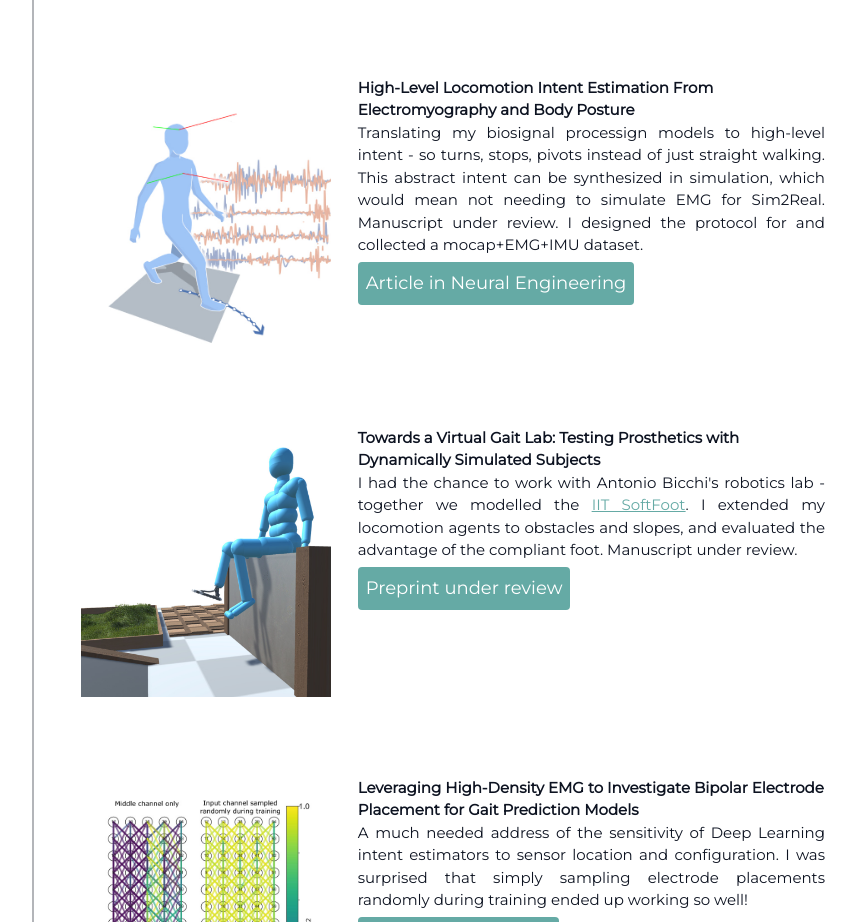
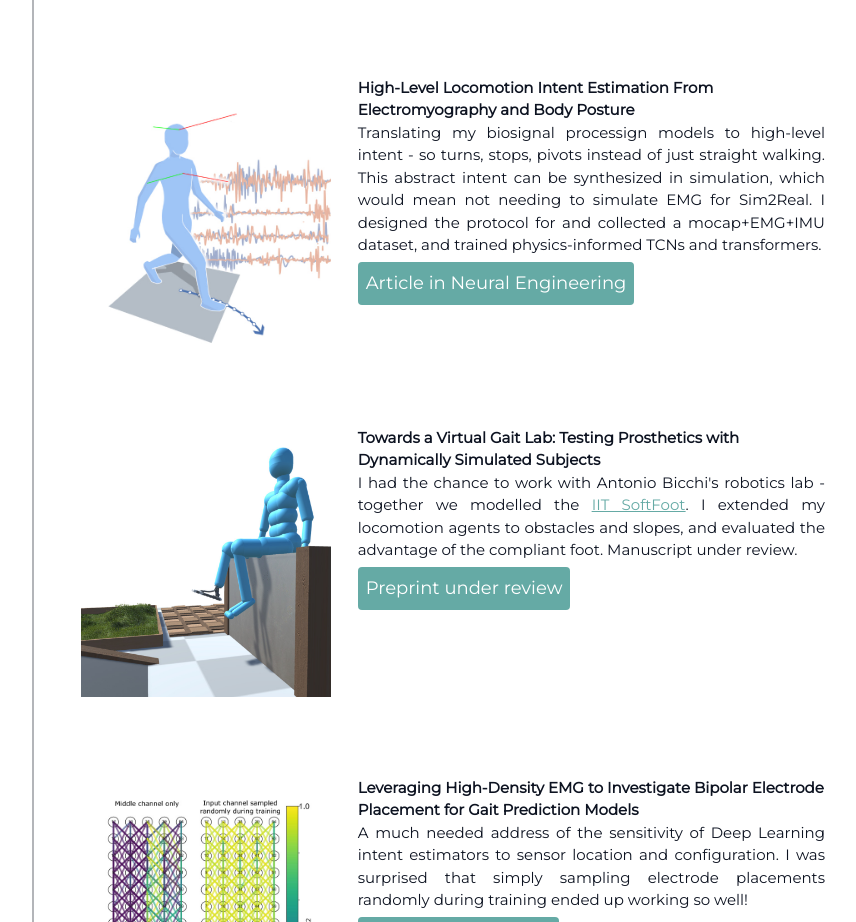
Before and after one commit to Balint-H/Balint-H.github.io, a plain HTML site: page index.html in a window 1280 px wide. Shown: the part 1432-2354 px from the top of the page, without its empty margins (215-1071 px from the left). Drawn offline with nearby package versions, Linux system fonts and the light colour scheme.

Commit message:
Update wording

```diff
--- a/index.html
+++ b/index.html
@@ -80,7 +80,7 @@
           <img src="images/hlie_abstr.jpg" alt="A visual abstract illustrating body posture and EMG, and the walking path they are used to predict.">
           <div>
           <h4>High-Level Locomotion Intent Estimation From Electromyography and Body Posture</h4>
-          <p>Translating my biosignal processign models to high-level intent - so turns, stops, pivots instead of just straight walking. This abstract intent can be synthesized in simulation, which would mean not needing to simulate EMG for Sim2Real. Manuscript under review. I designed the protocol for and collected a mocap+EMG+IMU dataset.</p>
+          <p>Translating my biosignal processign models to high-level intent - so turns, stops, pivots instead of just straight walking. This abstract intent can be synthesized in simulation, which would mean not needing to simulate EMG for Sim2Real. I designed the protocol for and collected a mocap+EMG+IMU dataset, and trained physics-informed TCNs and transformers.</p>
           <a class="btn" href="https://doi.org/10.1088/1741-2552/ae2804" target="_blank">Article in Neural Engineering</a>
           </div>
         </div>
```
